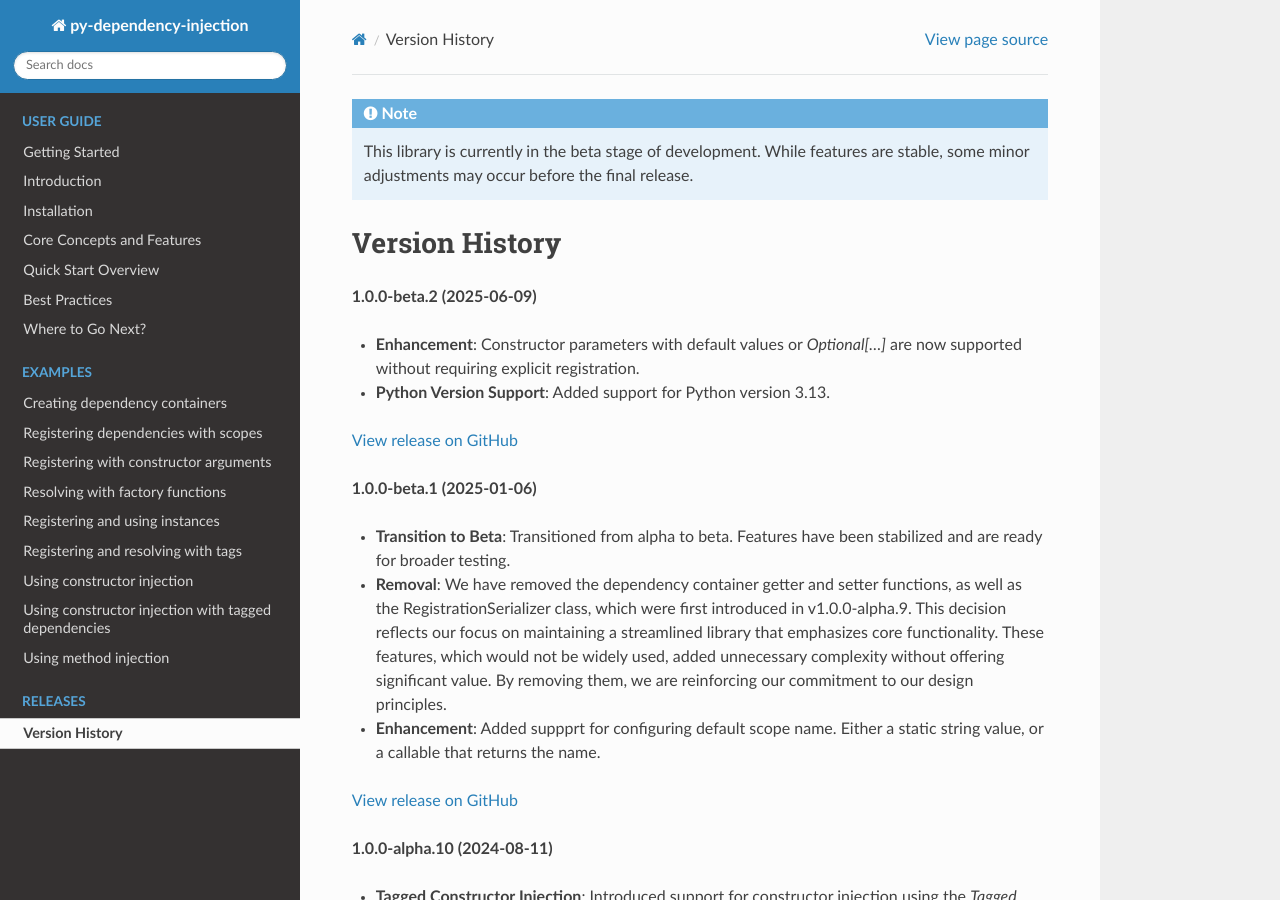
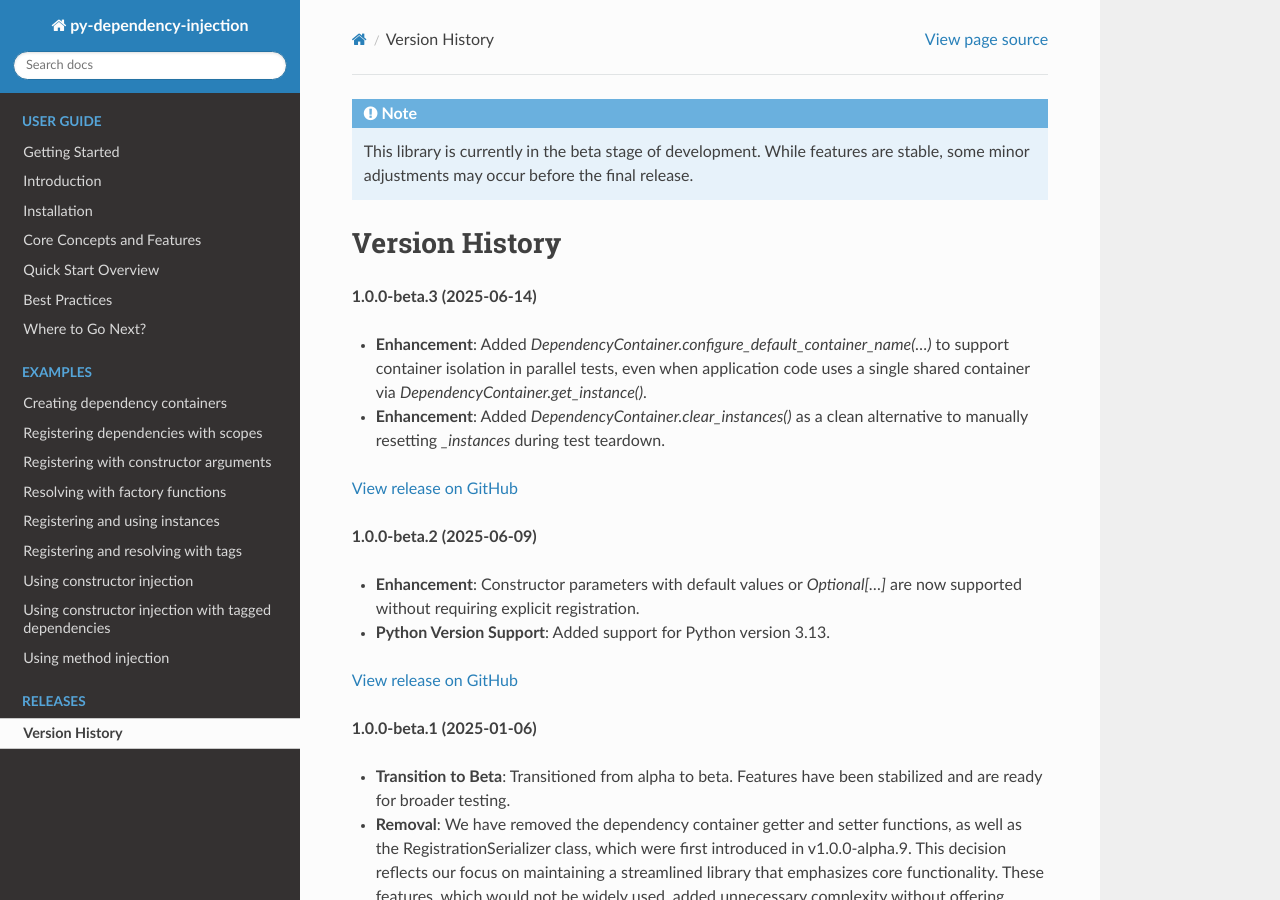
Before and after one commit to runemalm/py-dependency-injection, a Sphinx documentation site: the page built from docs/releases.rst, in a window 1280 px wide and 900 px high. Built offline with Sphinx 7.4.7 and the Read the Docs theme 3.1.0, drawn with Linux system fonts in a browser that asks for light colours.

Commit message:
Bump version to v1.0.0-beta.3

```diff
--- a/docs/conf.py
+++ b/docs/conf.py
@@ -35,7 +35,7 @@ author = "David Runemalm"
 version = "1.0"
 
 # The full version, including alpha/beta/rc tags
-release = "1.0.0-beta.2"
+release = "1.0.0-beta.3"
 
 
 # -- General configuration ---------------------------------------------------
--- a/docs/releases.rst
+++ b/docs/releases.rst
@@ -6,6 +6,13 @@
 ###############
 Version History
 ###############
+
+**1.0.0-beta.3 (2025-06-14)**
+
+- **Enhancement**: Added `DependencyContainer.configure_default_container_name(...)` to support container isolation in parallel tests, even when application code uses a single shared container via `DependencyContainer.get_instance()`.
+- **Enhancement**: Added `DependencyContainer.clear_instances()` as a clean alternative to manually resetting `_instances` during test teardown.
+
+`View release on GitHub <https://github.com/runemalm/py-dependency-injection/releases/tag/v1.0.0-beta.3>`_
 
 **1.0.0-beta.2 (2025-06-09)**
 
--- a/setup.py
+++ b/setup.py
@@ -6,7 +6,7 @@ with open("README.md", "r", encoding="utf-8") as fh:
 
 setup(
     name="py-dependency-injection",
-    version="1.0.0-beta.2",
+    version="1.0.0-beta.3",
     author="David Runemalm, 2025",
     author_email="david.runemalm@gmail.com",
     description="A dependency injection library for Python.",
```
